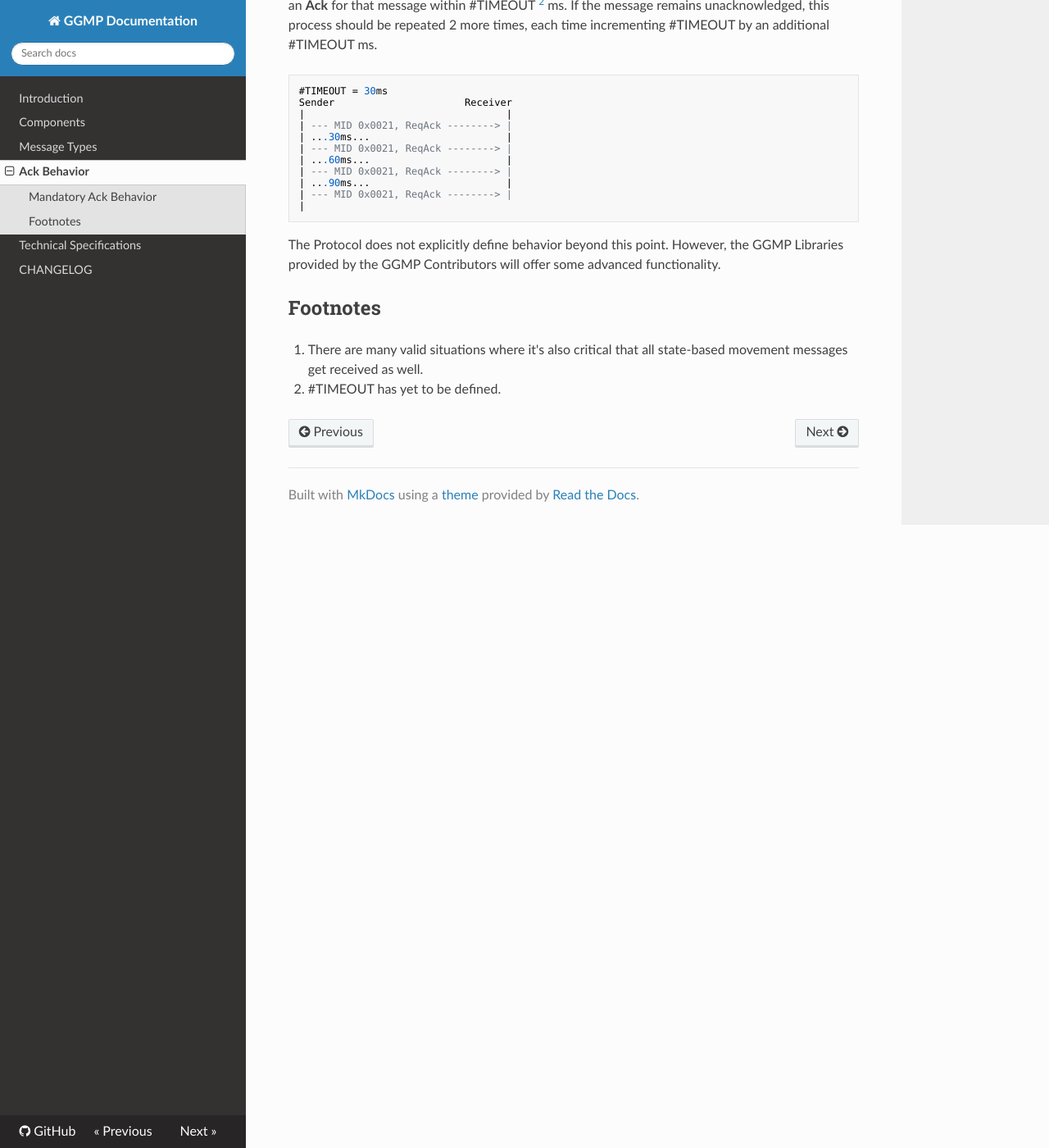
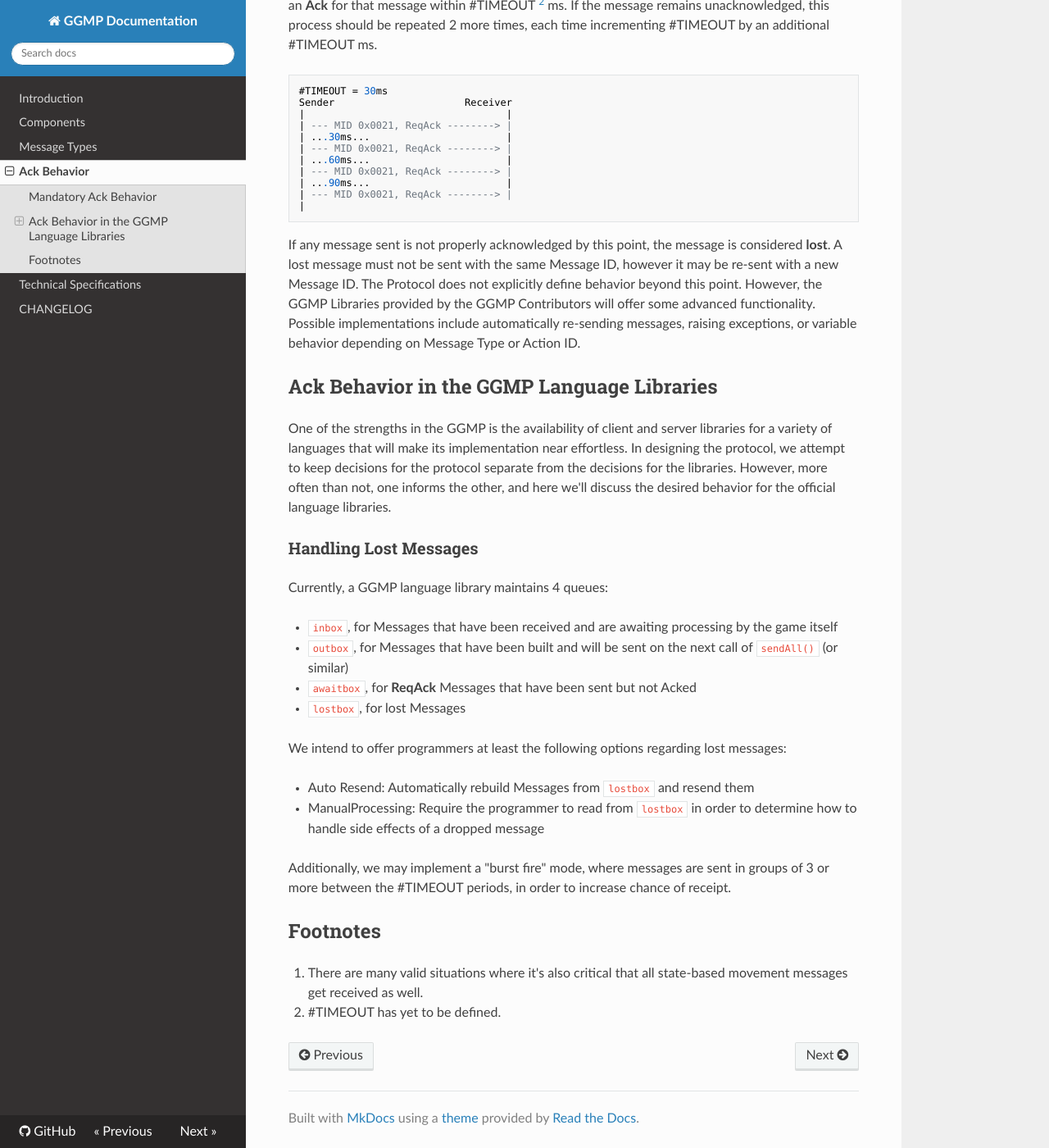
Before and after one commit to ggmpteam/ggmp, an MkDocs documentation site: the page built from docs/ack-behavior.md, in a window 1280 px wide and 1400 px high, scrolled down 1543 px. Shown: the whole window at 82% size. Built offline with MkDocs 1.6.1, drawn with Linux system fonts in a browser that asks for light colours; nearby versions of some CDN libraries; old or Windows-style settings are respelled for this version of MkDocs; some of the changed text lies outside the part shown.

Commit message:
Update required ack behavior

````diff
--- a/docs/ack-behavior.md
+++ b/docs/ack-behavior.md
@@ -89,8 +89,35 @@ Sender                      Receiver
 |
 ```
 
+If any message sent is not properly acknowledged by this point, the message is considered **lost**. A lost message
+must not be sent with the same Message ID, however it may be re-sent with a new Message ID.
 The Protocol does not explicitly define behavior beyond this point. However, the GGMP Libraries provided by the GGMP
-Contributors will offer some advanced functionality.
+Contributors will offer some advanced functionality. Possible implementations include automatically re-sending messages,
+raising exceptions, or variable behavior depending on Message Type or Action ID.
+
+## Ack Behavior in the GGMP Language Libraries
+
+One of the strengths in the GGMP is the availability of client and server libraries for a variety of languages that will
+make its implementation near effortless. In designing the protocol, we attempt to keep decisions for the protocol separate
+from the decisions for the libraries. However, more often than not, one informs the other, and here we'll discuss the
+desired behavior for the official language libraries.
+
+### Handling Lost Messages
+
+Currently, a GGMP language library maintains 4 queues:
+
+ * `inbox`, for Messages that have been received and are awaiting processing by the game itself
+ * `outbox`, for Messages that have been built and will be sent on the next call of `sendAll()` (or similar)
+ * `awaitbox`, for **ReqAck** Messages that have been sent but not Acked
+ * `lostbox`, for lost Messages
+
+We intend to offer programmers at least the following options regarding lost messages:
+
+* Auto Resend: Automatically rebuild Messages from `lostbox` and resend them
+* ManualProcessing: Require the programmer to read from `lostbox` in order to determine how to handle side effects of a dropped message
+
+Additionally, we may implement a "burst fire" mode, where messages are sent in groups of 3 or more between the #TIMEOUT periods,
+ in order to increase chance of receipt.
 
 ## Footnotes
 
--- a/mkdocs.yml
+++ b/mkdocs.yml
@@ -1,5 +1,5 @@
 site_name: GGMP Documentation
-repo_url: https://github.com/bomattin/ggmp
+repo_url: https://github.com/ggmpteam/ggmp
 repo_name: GitHub
 
 pages:
````
Also changed, not shown: other parts of docs/ack-behavior.md (+1 -1 lines), README.md (+1 -1 lines).
